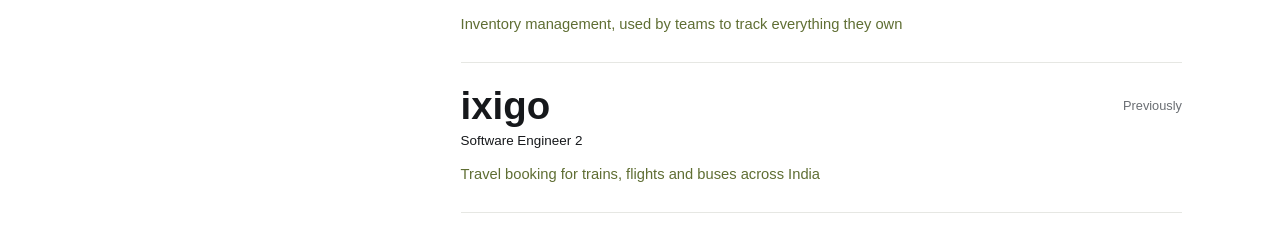
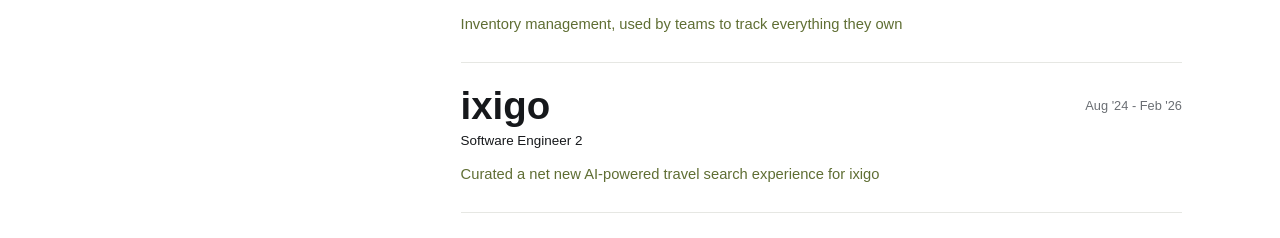
Before and after one commit to 1-harshr/1-harshr.github.io, a Next.js app: page / in a window 1280 px wide. Shown: the part 1451-1689 px from the top of the page. Built offline with nearby package versions, Linux system fonts and the light colour scheme; no server answers; a web font is replaced by a local one.

Commit message:
feat: update footer content and job details
Refine footer to display only the first name and replace the care message with a heart emoji. Update job entry for ixigo with specific dates and a new description highlighting AI-powered travel search.

```diff
--- a/app/page.tsx
+++ b/app/page.tsx
@@ -29,9 +29,9 @@
       <Contact />
       <footer>
         <span>
-          {profile.firstName} {profile.lastName}, {new Date().getFullYear()}
+          {profile.firstName}, {new Date().getFullYear()}
         </span>
-        <span>Made with Kotlin-level care</span>
+        <span>Made with ❤️</span>
       </footer>
     </main>
   );
--- a/content/site.ts
+++ b/content/site.ts
@@ -70,8 +70,8 @@
   {
     company: "ixigo",
     role: "Software Engineer 2",
-    when: "Previously",
-    about: "Travel booking for trains, flights and buses across India",
+    when: "Aug '24 - Feb '26",
+    about: "Curated a net new AI-powered travel search experience for ixigo",
   },
 ];
 
```
